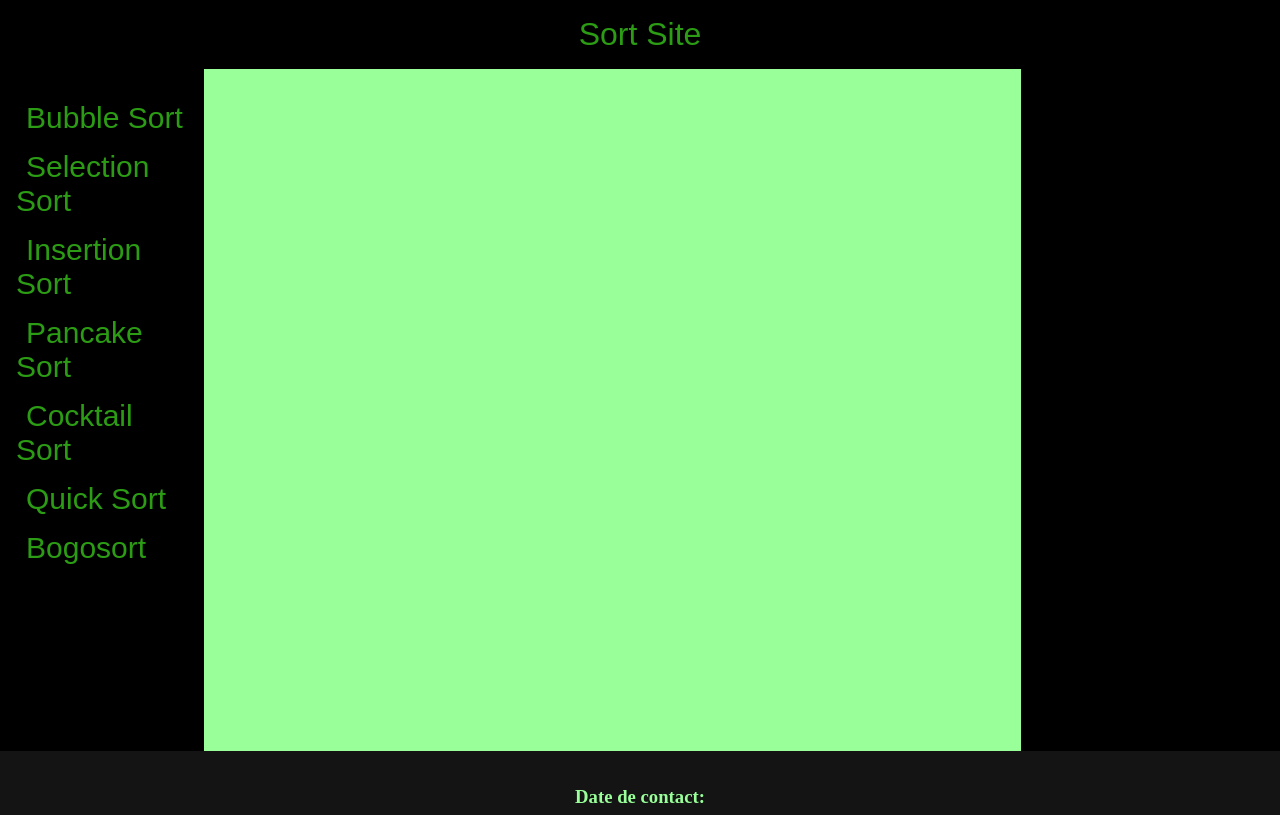
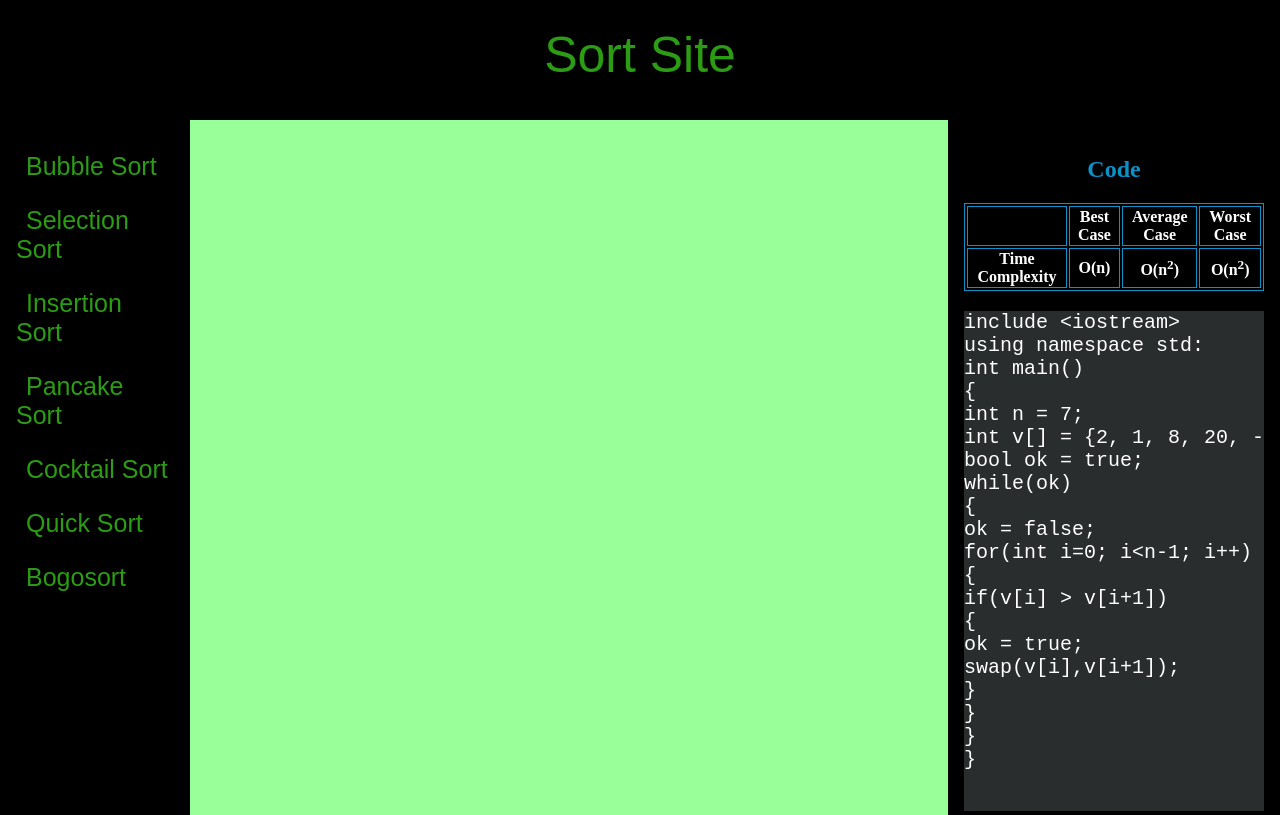
Before and after one commit to MituIustin/Sorting-Site-Project, a plain HTML site: page index.html in a window 1280 px wide. Shown: the top 815 px of the page. Drawn offline with Linux system fonts and the light colour scheme; a web font is replaced by a local one.

Commit message:
Update style.css

```diff
--- a/style.css
+++ b/style.css
@@ -14,7 +14,7 @@ main {
 main > nav,
 main > aside {
     background: #000;
-    height: 650px;
+    height: 850px;
 }
 
 nav>ul{
@@ -34,20 +34,20 @@ nav>ul>li>a{
     text-decoration: none;
 }
 nav>ul>li{
-    padding-bottom: 15px;
+    padding-bottom: 25px;
 }
 nav>ul>li>a{
     width: 100%;
     list-style: none;
-    font-family: fantasy, copperplate;
-    font-size: 30px;
+    font-family: '8BIT WONDER', sans-serif;
+    font-size: 25px;
     text-align: left;
 }
 nav>ul>li>a:hover{
     list-style: none;
     background-color: #283621;
-    font-family: fantasy, copperplate;
-    font-size: 30px;
+    font-family: '8BIT WONDER', sans-serif;
+    font-size: 25px;
     text-align: left;
     color: aquamarine;
 }
@@ -69,8 +69,49 @@ header>p{
 
 article {
   background: #99ff99;
-  height: 650px;
+  /*height: 650px;*/
 }
+
+main>aside>h2{
+    color: #0c91c9;
+    text-align: center;
+}
+
+main>aside>table{
+    color:white;
+}
+
+main>aside>table,th,tr{
+    border: 1px solid;
+    border-color: #0c91c9;
+
+}
+
+main>aside>div{
+    margin-top: 20px;
+}
+
+
+.ide{
+    background-color: #2a2d2e;
+    width: 300px;
+    height: 500px;
+    overflow: hidden;
+    overflow-y: scroll;
+    overflow-x: scroll;
+
+}
+
+.code{
+    color:white;
+    font-size: 20px;
+    white-space: nowrap;
+    text-overflow: "";
+    font-family:'Courier New', monospace;
+    margin-top: 0px;
+    margin-bottom: 0px;
+}
+
 
 footer {
   background: #131413;
@@ -81,3 +122,10 @@ footer {
 header, footer, article, nav, aside {
   padding: 1em;
 }
+
+header>p{
+    font-family: '8BIT WONDER', sans-serif;
+    font-size: 50px;
+    padding-bottom: 20px;
+    padding-top: 10px;
+}
```
